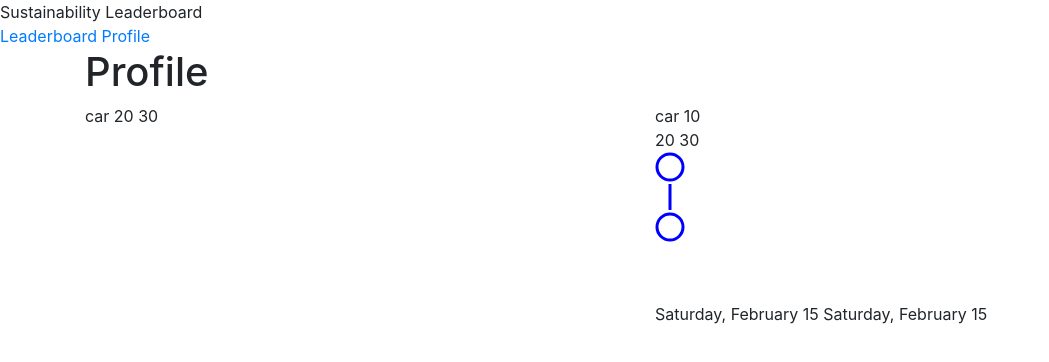
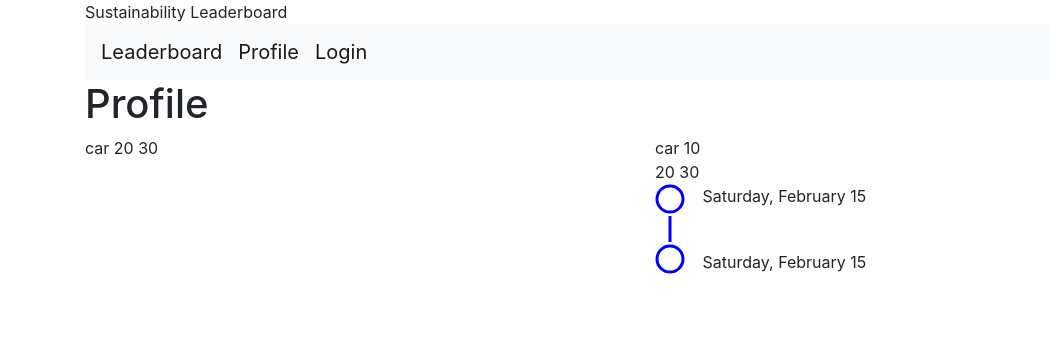
Before and after one commit to Paulpanther/SustainabilityLeaderboard, a website built with Parcel: page app/index.html in a window 1280 px wide. Both pictures are taken after a click on the link "Profile". Shown: the whole page, without its empty margins (0-1049 px from the left). Built offline with nearby package versions, Linux system fonts and the light colour scheme.

Commit message:
Added styling to profile

```diff
--- a/app/index.html
+++ b/app/index.html
@@ -7,10 +7,14 @@
     <title>Sustainability Scoreboard</title>
 </head>
 <body>
+    <div class="container">
         <header>
             <div>Sustainability Leaderboard</div>
-        <a href="#leaderboard">Leaderboard</a>
-        <a href="#profile">Profile</a>
+            <nav class="navbar navbar-expand-lg navbar-light bg-light">
+                <a class="navbar-brand" href="#leaderboard">Leaderboard</a>
+                <a class="navbar-brand" href="#profile">Profile</a>
+                <a class="navbar-brand" href="#login">Login</a>
+            </nav>
         </header>
 
         <section data-default id="login">
@@ -26,7 +30,7 @@
             <h1>Leaderboard</h1>
         </section>
 
-    <section class="container" data-after-login id="profile">
+        <section data-after-login id="profile">
             <h1>Profile</h1>
             <div class="row">
                 <div class="col-6" id="vehicles">
@@ -46,22 +50,24 @@
                             <span class="co2"></span>
                             <span class="km"></span>
                         </div>
-                    <div class="route">
-                        <svg>
+                        <div class="route row">
+                            <div class="col-1">
+                                <svg height="90">
                                     <circle cx="15" cy="15" r="13"/>
                                     <line x1="15" y1="32" x2="15" y2="58"/>
                                     <circle cx="15" cy="75" r="13"/>
                                 </svg>
-                        <div>
-                            <span class="start-time"></span>
-                            <span class="end-time"></span>
+                            </div>
+                            <div class="col-6 route-times">
+                                <p class="start-time"></p>
+                                <p class="end-time"></p>
                             </div>
                         </div>
                     </div>
                 </div>
             </div>
         </section>
-
+    </div>
     <script src="src/index.ts"></script>
 </body>
 </html>
--- a/app/styles/profile.scss
+++ b/app/styles/profile.scss
@@ -1,9 +1,22 @@
 #profile {
 
-  #rides .route svg {
-    stroke-width: 3px;
-    stroke: #00f;
-    fill: #fff;
+  #rides .route {
+    svg {
+
+      stroke-width: 3px;
+      stroke: #00f;
+      fill: #fff;
+    }
+    p {
+      margin: 0;
+      display: block;
+    }
+    .route-times {
+      justify-content: space-between;
+      display: flex;
+      flex-direction: column;
+    ;
+    }
   }
 
   .prototype {
```
Lines whose indentation alone changed are shown as unchanged.
